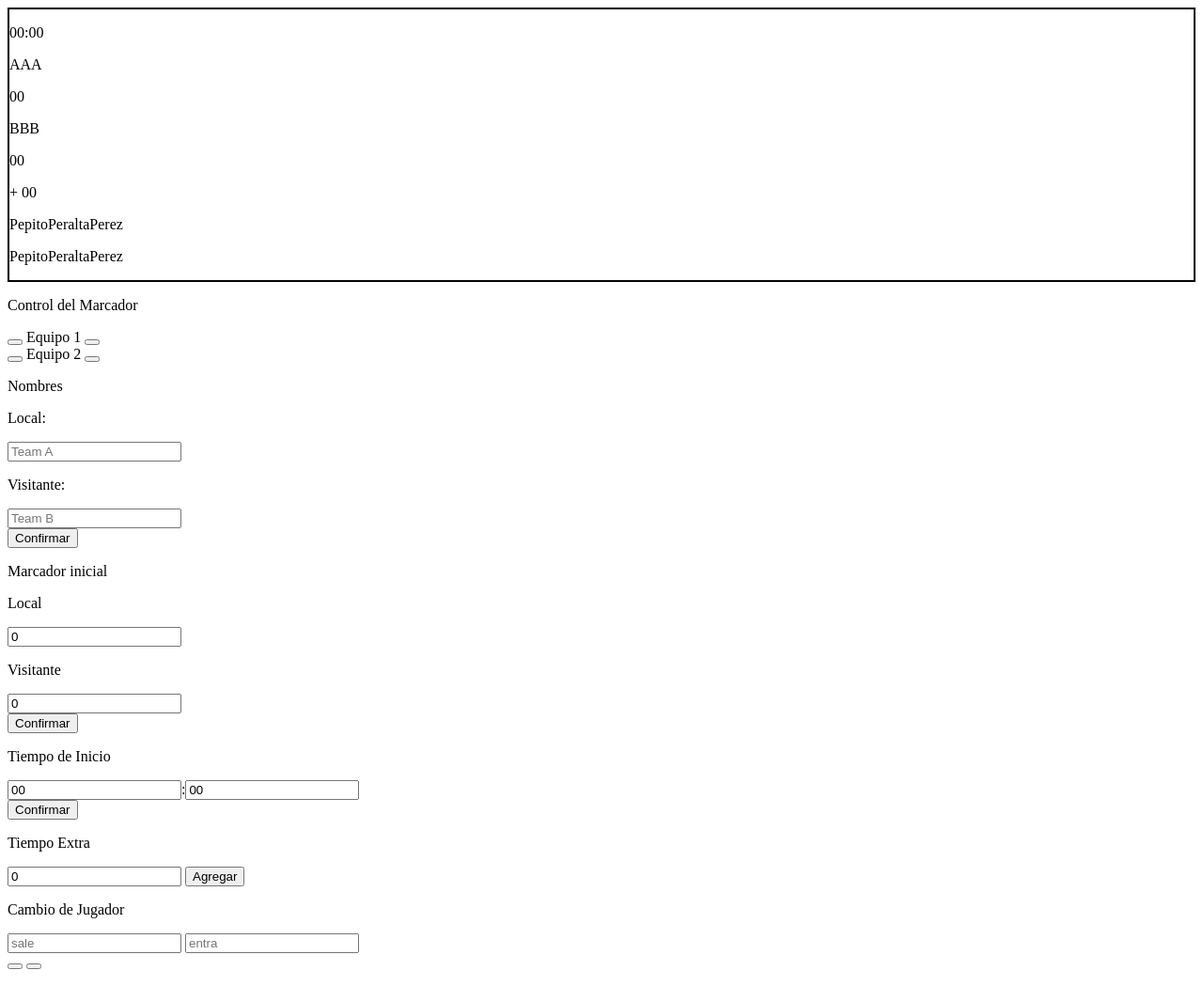
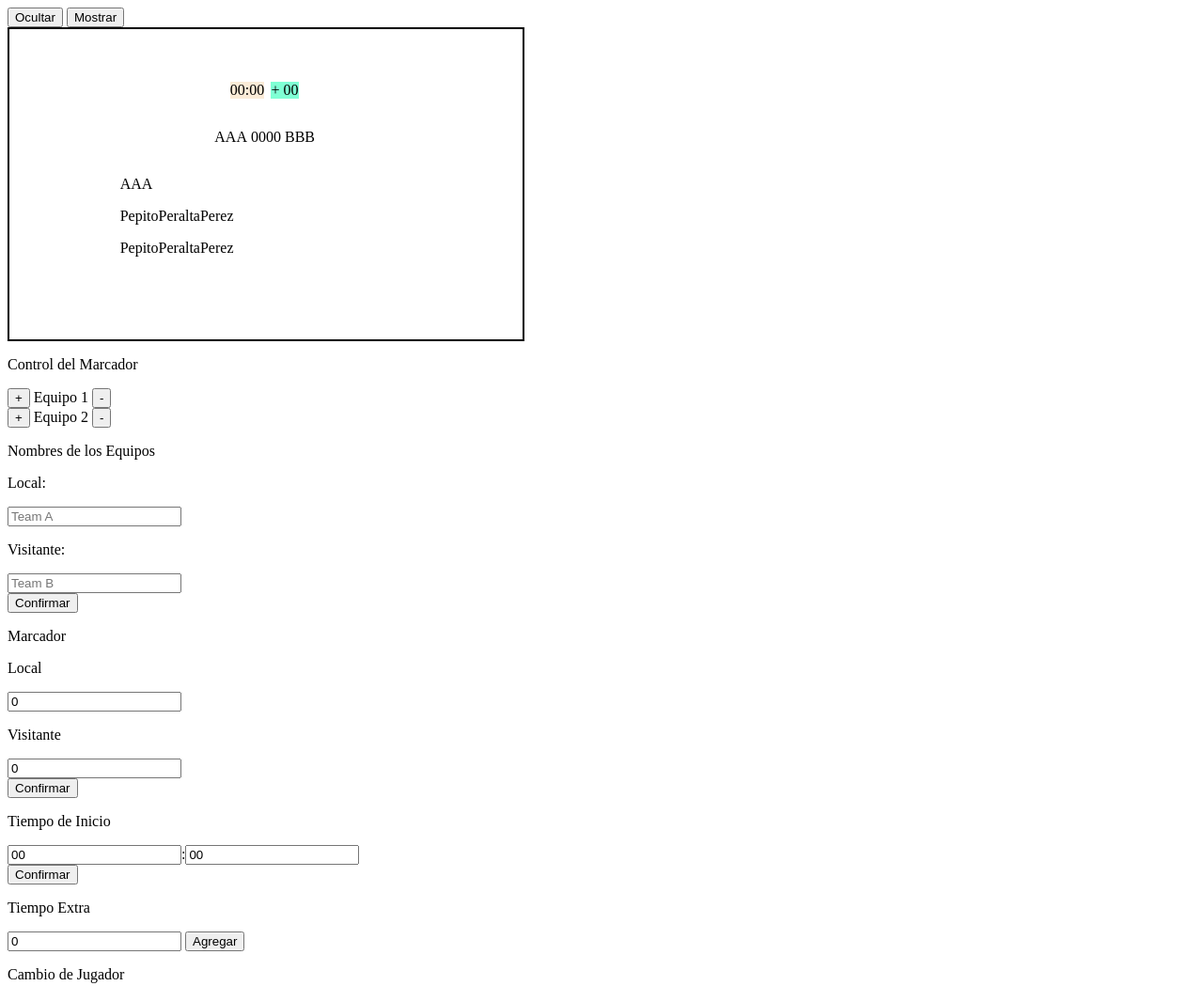
Before and after one commit to ZergioPC/obs-soccer-scoreboards, a plain HTML site: page marcadores/index.html in a window 1280 px wide. Shown: the top 1049 px of the page at 94% size. Drawn offline with Linux system fonts and the light colour scheme; files that its build step writes are made by us from their sources.

Commit message:
maquetación terminadada, archivo css exclusivo para el panel de control, se agregan nuevos elementos en index.html para mejor organización

```diff
--- a/marcadores/css/marcador_01.css
+++ b/marcadores/css/marcador_01.css
@@ -1,3 +1,71 @@
 main{
     border: solid 2px black;
+    box-sizing: border-box;
+    padding: 40px;
+    width: 550px;
+    margin-bottom: 5px  ;
 }
+
+/* - - - - MARCADOR - - - - */
+
+
+.scoreboard{
+    display: grid;
+    grid-template: 1fr 1fr 3fr / repeat(6,1fr);
+}
+
+.scoreboard-time{
+    position: relative;
+    grid-row: 1/2;
+    grid-column: 3/5;
+}
+
+.scoreboard-time-counter,.scoreboard-time-extra{
+    position: absolute;
+    bottom: 0;
+    text-align: center;
+    width: 100%;
+}
+
+.scoreboard-time-counter{
+    z-index: 5;
+    right: 20px;
+}
+
+.scoreboard-time-extra{
+    z-index: 4;
+    left: 20px;
+}
+
+.scoreboard-time-counter > p,.scoreboard-time-extra > p{
+    display: inline-block;
+}
+
+.scoreboard-time-counter > p {
+    background-color: antiquewhite;
+}
+
+.scoreboard-time-extra > p {
+    background-color: aquamarine;
+}
+
+.scoreboard-team-local > p, .scoreboard-team-visit > p {
+    display: inline-block;
+}
+
+.scoreboard-team-local{
+    grid-row: 2/3;
+    grid-column: 1/4;
+    text-align: right;
+}
+
+.scoreboard-team-visit{
+    grid-row: 2/3;
+    grid-column: 4/7;
+    text-align: left;
+}
+
+.scoreboard-chPlayer{
+    grid-row: 3/4;
+    grid-column: 2/6;
+}
--- a/marcadores/index.html
+++ b/marcadores/index.html
@@ -2,45 +2,55 @@
 <html>
 <head>
     <meta charset="UTF-8">
+    <link rel="stylesheet" href="./estilos.css">
     <link rel="stylesheet" href="./css/marcador_01.css">
 </head>
 <body>
+    <header>
+        <button id="controlHide">Ocultar</button>
+        <button id="controlShow">Mostrar</button>
+    </header>
     <main>
-        <div class="scoreboard-timer">
+        <div class="scoreboard">
+            <div class="scoreboard-time">
+                <div class="scoreboard-time-counter">
                     <p id="score-timer">00:00</p>
+                </div>
+                <div class="scoreboard-time-extra">
+                    <p id="score-extraTime">+   00</p>
+                </div>
             </div>
             <div class="scoreboard-team-local">
                 <p id="score-Local-name">AAA</p>
                 <p id="score-Local-num">00</p>
             </div>
             <div class="scoreboard-team-visit">
+                <p id="score-Visit-num">00</p>
                 <p id="score-Visit-name">BBB</p>
-            <p id="score-Visit-num">00</p>
-        </div>
-        <div class="scoreboard-extra">
-            <p id="score-extraTime">+   00</p>
             </div>
             <div class="scoreboard-chPlayer">
+                <p id="score-playerTeam">AAA</p>
                 <p id="score-playerOut">PepitoPeraltaPerez</p>
                 <p id="score-playerIn">PepitoPeraltaPerez</p>
+            </div>
         </div>
     </main>
     <section>
         <div class="data-goal">
             <p>Control del Marcador</p>
             <div>
-                <button id="golAddTeamA"></button>
+                <button id="golAddTeamA">+</button>
                 <span id="gol-TeamA">Equipo 1</span>
-                <button id="golLessTeamA"></button>
+                <button id="golLessTeamA">-</button>
             </div>
             <div>
-                <button id="golAddTeamB"></button>
+                <button id="golAddTeamB">+</button>
                 <span id="gol-TeamB">Equipo 2</span>
-                <button id="golLessTeamB"></button>
+                <button id="golLessTeamB">-</button>
             </div>
         </div>
         <div class="data-teams">
-            <p>Nombres</p>
+            <p>Nombres de los Equipos</p>
             <div>
                 <p>Local:</p>
                 <input type="text" name="local-team" id="txt-local-team" placeholder="Team A">
@@ -52,8 +62,7 @@
             <button id="setTeamsNames">Confirmar</button>
         </div>
         <div class="data-score">
-            <p>Marcador inicial</p>
-            <div>
+            <p>Marcador</p>
             <div>
                 <p>Local</p>
                 <input type="number" value="0" id="score-init-local">
@@ -62,28 +71,27 @@
                 <p>Visitante</p>
                 <input type="number" value="0" id="score-init-visit">
             </div>
-            </div>
             <button id="setTeamsScores">Confirmar</button>
         </div>
-        <div class="dataTime">
+        <div class="data-time">
             <p>Tiempo de Inicio</p>
             <div><input type="number" value="00">:<input type="number" value="00"></div>
             <button>Confirmar</button>
         </div>
-        <div class="extra-time">
+        <div class="data-extraTime">
             <p>Tiempo Extra</p>
             <input type="number" value="0">
             <button id="extraTime">Agregar</button>
         </div>
-        <div class="change-player">
+        <div class="data-changePlayer">
             <p>Cambio de Jugador</p>
             <div>
                 <input type="text" placeholder="sale" id="change-player-out">
                 <input type="text" placeholder="entra" id="change-player-in">
             </div>
             <div>
-                <button id="ch-player-TA"></button>
-                <button id="ch-player-TB"></button>
+                <button id="ch-player-TA">Local</button>
+                <button id="ch-player-TB">Visitante</button>
             </div>
         </div>
     </section>
```
Lines whose indentation alone changed are shown as unchanged.
